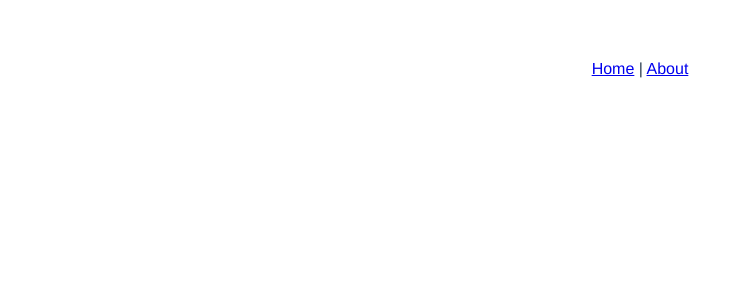
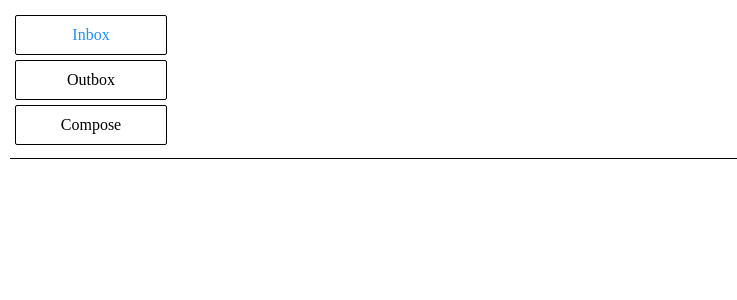
Before and after one commit to twilczak/vue-mail-demo, a Vue app: page /inbox in a window 1280 px wide. Shown: the top 300 px of the page, without its empty margins (0-737 px from the left). Built offline with nearby package versions, Linux system fonts and the light colour scheme.

Commit message:
Add mailboxes and mailbox controls

```diff
--- /dev/null
+++ b/public/index.css
@@ -0,0 +1,11 @@
+html, body {
+    box-sizing: border-box;
+    margin: 0;
+    border: 0;
+    padding: 0;
+}
+
+a {
+    color: black;
+    text-decoration: none;
+}
--- a/public/index.html
+++ b/public/index.html
@@ -5,6 +5,7 @@
     <meta http-equiv="X-UA-Compatible" content="IE=edge">
     <meta name="viewport" content="width=device-width,initial-scale=1.0">
     <link rel="icon" href="<%= BASE_URL %>favicon.ico">
+    <link rel="stylesheet" href="index.css">
     <title>vue-mail-demo</title>
   </head>
   <body>
--- a/src/App.vue
+++ b/src/App.vue
@@ -1,20 +1,9 @@
+<style>
+  .app {}
+</style>
+
 <template>
-  <div id="app">
-    <div id="nav">
-      <router-link to="/">Home</router-link> |
-      <router-link to="/about">About</router-link>
-    </div>
+  <div id="app" class="app">
     <router-view/>
   </div>
 </template>
-
-<style>
-#app {
-  font-family: 'Avenir', Helvetica, Arial, sans-serif;
-  -webkit-font-smoothing: antialiased;
-  -moz-osx-font-smoothing: grayscale;
-  text-align: center;
-  color: #2c3e50;
-  margin-top: 60px;
-}
-</style>
--- a/src/components/HelloWorld.vue
+++ /dev/null
@@ -1,58 +0,0 @@
-<template>
-  <div class="hello">
-    <h1>{{ msg }}</h1>
-    <p>
-      For a guide and recipes on how to configure / customize this project,<br>
-      check out the
-      <a href="https://cli.vuejs.org" target="_blank" rel="noopener">vue-cli documentation</a>.
-    </p>
-    <h3>Installed CLI Plugins</h3>
-    <ul>
-      <li><a href="https://github.com/vuejs/vue-cli/tree/dev/packages/%40vue/cli-plugin-babel" target="_blank" rel="noopener">babel</a></li>
-      <li><a href="https://github.com/vuejs/vue-cli/tree/dev/packages/%40vue/cli-plugin-eslint" target="_blank" rel="noopener">eslint</a></li>
-    </ul>
-    <h3>Essential Links</h3>
-    <ul>
-      <li><a href="https://vuejs.org" target="_blank" rel="noopener">Core Docs</a></li>
-      <li><a href="https://forum.vuejs.org" target="_blank" rel="noopener">Forum</a></li>
-      <li><a href="https://chat.vuejs.org" target="_blank" rel="noopener">Community Chat</a></li>
-      <li><a href="https://twitter.com/vuejs" target="_blank" rel="noopener">Twitter</a></li>
-      <li><a href="https://news.vuejs.org" target="_blank" rel="noopener">News</a></li>
-    </ul>
-    <h3>Ecosystem</h3>
-    <ul>
-      <li><a href="https://router.vuejs.org" target="_blank" rel="noopener">vue-router</a></li>
-      <li><a href="https://vuex.vuejs.org" target="_blank" rel="noopener">vuex</a></li>
-      <li><a href="https://github.com/vuejs/vue-devtools#vue-devtools" target="_blank" rel="noopener">vue-devtools</a></li>
-      <li><a href="https://vue-loader.vuejs.org" target="_blank" rel="noopener">vue-loader</a></li>
-      <li><a href="https://github.com/vuejs/awesome-vue" target="_blank" rel="noopener">awesome-vue</a></li>
-    </ul>
-  </div>
-</template>
-
-<script>
-export default {
-  name: 'HelloWorld',
-  props: {
-    msg: String
-  }
-}
-</script>
-
-<!-- Add "scoped" attribute to limit CSS to this component only -->
-<style scoped>
-h3 {
-  margin: 40px 0 0;
-}
-ul {
-  list-style-type: none;
-  padding: 0;
-}
-li {
-  display: inline-block;
-  margin: 0 10px;
-}
-a {
-  color: #42b983;
-}
-</style>
--- /dev/null
+++ b/src/components/MailboxControls.vue
@@ -0,0 +1,44 @@
+<style>
+    .mailbox-button {
+        margin: 5px;
+        padding: 10px;
+        background: white;
+        border: 1px solid black;
+        border-radius: 2px;
+        transition: background .25s;
+        width: 130px;
+        display: block;
+        text-align: center;
+        font-family: inherit;
+        font-size: inherit;
+    }
+
+    .mailbox-button:hover {
+        background: rgba(225, 225, 225, 0.5);
+    }
+
+    .mailbox-button:disabled,
+    .mailbox-button:disabled:hover {
+        border: 1px solid #afafaf;
+        color: #afafaf;
+        background: white;
+    }
+
+    .mailbox-button.is-active {
+        color: dodgerblue;
+    }
+</style>
+
+<template>
+    <div>
+        <router-link to="/inbox" class="mailbox-button" active-class="is-active">Inbox</router-link>
+        <router-link to="/outbox" class="mailbox-button" active-class="is-active">Outbox</router-link>
+        <router-link to="compose" append class="mailbox-button">Compose</router-link>
+    </div>
+</template>
+
+<script>
+  export default {
+    name: 'MailboxControls',
+  }
+</script>
--- /dev/null
+++ b/src/components/MessageComposer.vue
@@ -0,0 +1,3 @@
+<template>
+    <p>Message Composer</p>
+</template>
--- /dev/null
+++ b/src/components/MessageReader.vue
@@ -0,0 +1,3 @@
+<template>
+    <p>Message Reader</p>
+</template>
--- a/src/router.js
+++ b/src/router.js
@@ -1,25 +1,36 @@
 import Vue from 'vue'
 import Router from 'vue-router'
-import Home from './views/Home.vue'
+import Mailbox from './views/Mailbox';
+import MessageComposer from './components/MessageComposer';
+// import MessageReader from './views/MessageReader';
 
-Vue.use(Router)
+Vue.use(Router);
 
-export default new Router({
-  mode: 'history',
-  base: process.env.BASE_URL,
-  routes: [
-    {
-      path: '/',
-      name: 'home',
-      component: Home
-    },
-    {
-      path: '/about',
-      name: 'about',
-      // route level code-splitting
-      // this generates a separate chunk (about.[hash].js) for this route
-      // which is lazy-loaded when the route is visited.
-      component: () => import(/* webpackChunkName: "about" */ './views/About.vue')
-    }
-  ]
-})
+const compose = {
+  path: 'compose',
+  name: 'compose',
+  component: MessageComposer,
+};
+
+const inbox = {
+  path: '/inbox',
+  name: 'inbox',
+  component: Mailbox,
+  children: [compose],
+};
+
+const outbox = {
+  path: '/outbox',
+  name: 'outbox',
+  component: Mailbox,
+  children: [compose]
+};
+
+const base = {
+  path: '/',
+  redirect: '/inbox',
+};
+
+const routes = [ base, inbox, outbox ];
+
+export default new Router({mode: 'history', base: process.env.BASE_URL, routes,})
--- a/src/views/About.vue
+++ /dev/null
@@ -1,5 +0,0 @@
-<template>
-  <div class="about">
-    <h1>This is an about page</h1>
-  </div>
-</template>
--- a/src/views/Home.vue
+++ /dev/null
@@ -1,18 +0,0 @@
-<template>
-  <div class="home">
-    <img alt="Vue logo" src="../assets/logo.png">
-    <HelloWorld msg="Welcome to Your Vue.js App"/>
-  </div>
-</template>
-
-<script>
-// @ is an alias to /src
-import HelloWorld from '@/components/HelloWorld.vue'
-
-export default {
-  name: 'home',
-  components: {
-    HelloWorld
-  }
-}
-</script>
--- /dev/null
+++ b/src/views/Mailbox.vue
@@ -0,0 +1,33 @@
+<style>
+    .mailbox {
+        display: grid;
+        grid-template-columns: 160px auto;
+        padding: 10px;
+    }
+
+    .mailbox-border {
+        width: 100%;
+        border: 0 solid black;
+        border-bottom-width: 1px;
+        grid-column: 1/3;
+    }
+</style>
+
+<template>
+    <section class="mailbox">
+        <MailboxControls></MailboxControls>
+        <!-- mailbox-list -->
+
+        <hr class="mailbox-border"/>
+
+        <router-view></router-view>
+
+    </section>
+</template>
+
+<script>
+    import MailboxControls from '../components/MailboxControls';
+    export default {
+      components: {MailboxControls}
+    }
+</script>
```
Also changed, not shown: src/main.js (+2 -5 lines).
